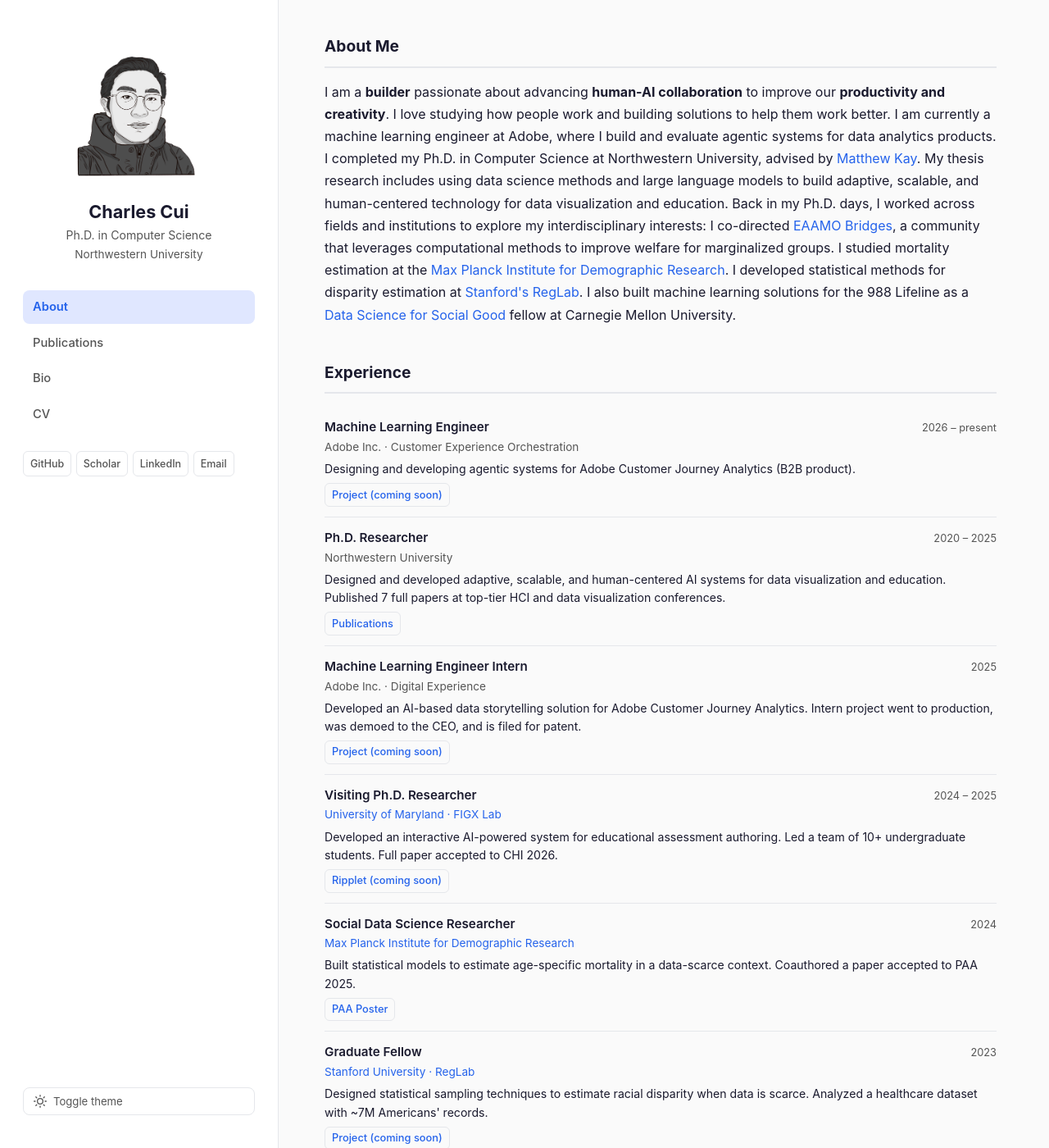
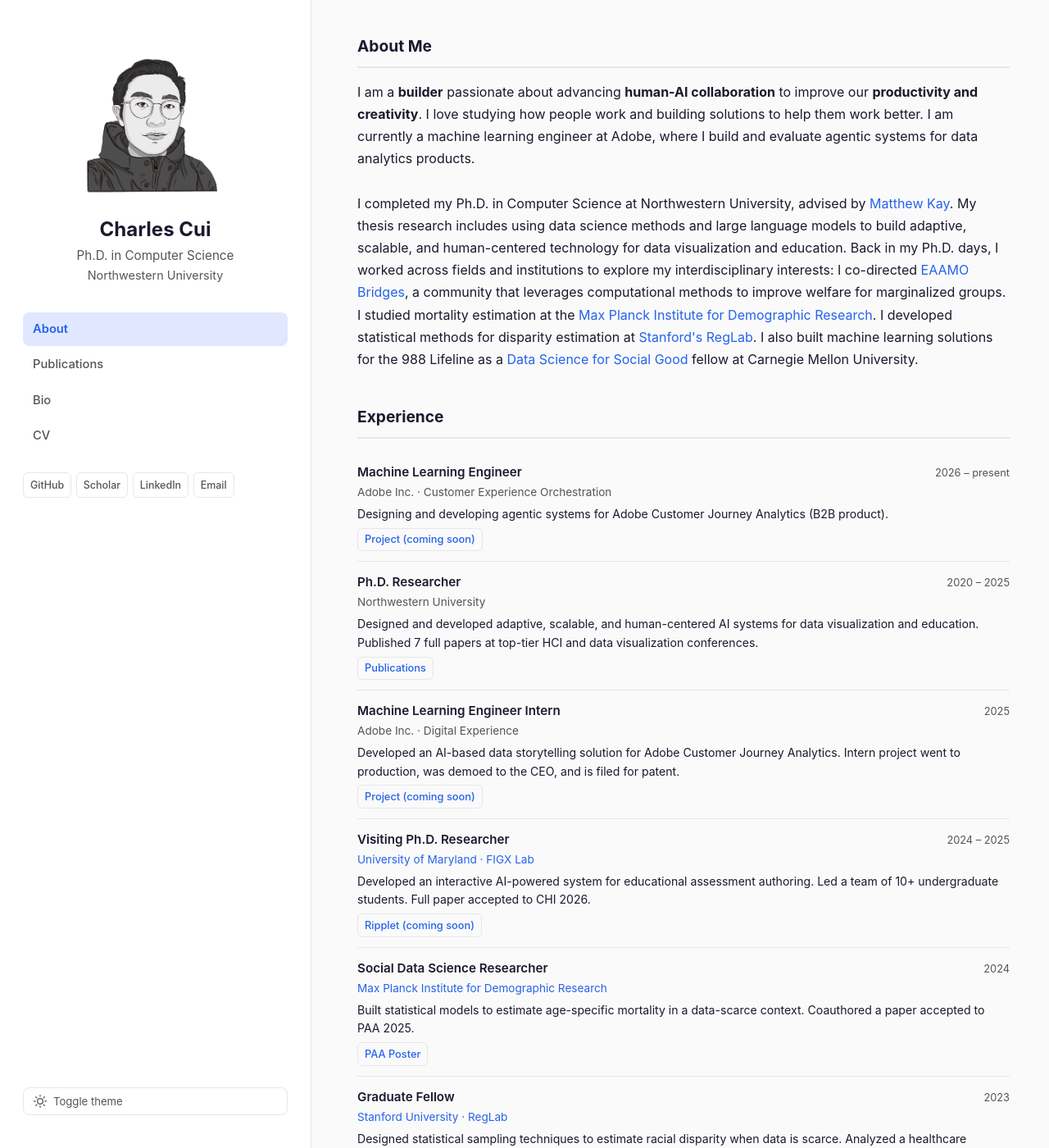
Before and after one commit to digital-flaneur/digital-flaneur.github.io, a Jekyll site: the page built from _pages/about.md, in a window 1280 px wide and 1400 px high. Shown: the whole window at 82% size. Built offline with Jekyll 4.4.1, drawn with Linux system fonts in a browser that asks for light colours.

Commit message:
Widen sidebar with larger profile elements, add paragraph spacing
Increase sidebar to 380px with larger photo (200px), name, and
affiliation text. Add empty line between About Me paragraphs.
Widen main content max-width to reduce right whitespace.

Co-Authored-By: Claude Opus 4.6 <noreply@anthropic.com>

```diff
--- a/_pages/about.md
+++ b/_pages/about.md
@@ -7,6 +7,8 @@ permalink: /
 <div class="section">
   <h2 class="section-title">About Me</h2>
   <p>I am a <strong>builder</strong> passionate about advancing <strong>human-AI collaboration</strong> to improve our <strong>productivity and creativity</strong>. I love studying how people work and building solutions to help them work better. I am currently a machine learning engineer at Adobe, where I build and evaluate agentic systems for data analytics products.</p>
+
+  <br>
 
   <p>I completed my Ph.D. in Computer Science at Northwestern University, advised by <a href="https://www.mjskay.com/">Matthew Kay</a>. My thesis research includes using data science methods and large language models to build adaptive, scalable, and human-centered technology for data visualization and education. Back in my Ph.D. days, I worked across fields and institutions to explore my interdisciplinary interests: I co-directed <a href="https://eaamo-bridges.netlify.app">EAAMO Bridges</a>, a community that leverages computational methods to improve welfare for marginalized groups. I studied mortality estimation at the <a href="https://www.demogr.mpg.de/en">Max Planck Institute for Demographic Research</a>. I developed statistical methods for disparity estimation at <a href="https://reglab.stanford.edu">Stanford's RegLab</a>. I also built machine learning solutions for the 988 Lifeline as a <a href="https://www.dssgfellowship.org/">Data Science for Social Good</a> fellow at Carnegie Mellon University.</p>
 </div>
--- a/assets/css/style.css
+++ b/assets/css/style.css
@@ -61,8 +61,8 @@ img { max-width: 100%; height: auto; }
 
 /* --- Sidebar --- */
 .sidebar {
-  width: 340px;
-  min-width: 340px;
+  width: 380px;
+  min-width: 380px;
   background: var(--bg-sidebar);
   border-right: 1px solid var(--border);
   position: sticky;
@@ -86,15 +86,15 @@ img { max-width: 100%; height: auto; }
 }
 
 .sidebar-photo {
-  width: 180px;
-  height: 180px;
+  width: 200px;
+  height: 200px;
   border-radius: 14px;
   object-fit: cover;
   margin-bottom: 1rem;
 }
 
 .sidebar-name {
-  font-size: 1.35rem;
+  font-size: 1.5rem;
   font-weight: 700;
   color: var(--text);
   line-height: 1.3;
@@ -102,13 +102,13 @@ img { max-width: 100%; height: auto; }
 
 .sidebar-title {
   color: var(--text-muted);
-  font-size: 0.88rem;
+  font-size: 0.95rem;
   margin-top: 0.2rem;
 }
 
 .sidebar-affil {
   color: var(--text-muted);
-  font-size: 0.85rem;
+  font-size: 0.9rem;
 }
 
 /* Sidebar Navigation */
@@ -304,8 +304,8 @@ img { max-width: 100%; height: auto; }
 .main-content {
   flex: 1;
   min-width: 0;
-  padding: 2.5rem 4rem 3rem 3.5rem;
-  max-width: 1020px;
+  padding: 2.5rem 3rem 3rem 3.5rem;
+  max-width: 1100px;
 }
 
 /* --- Bio intro (About page) --- */
```
